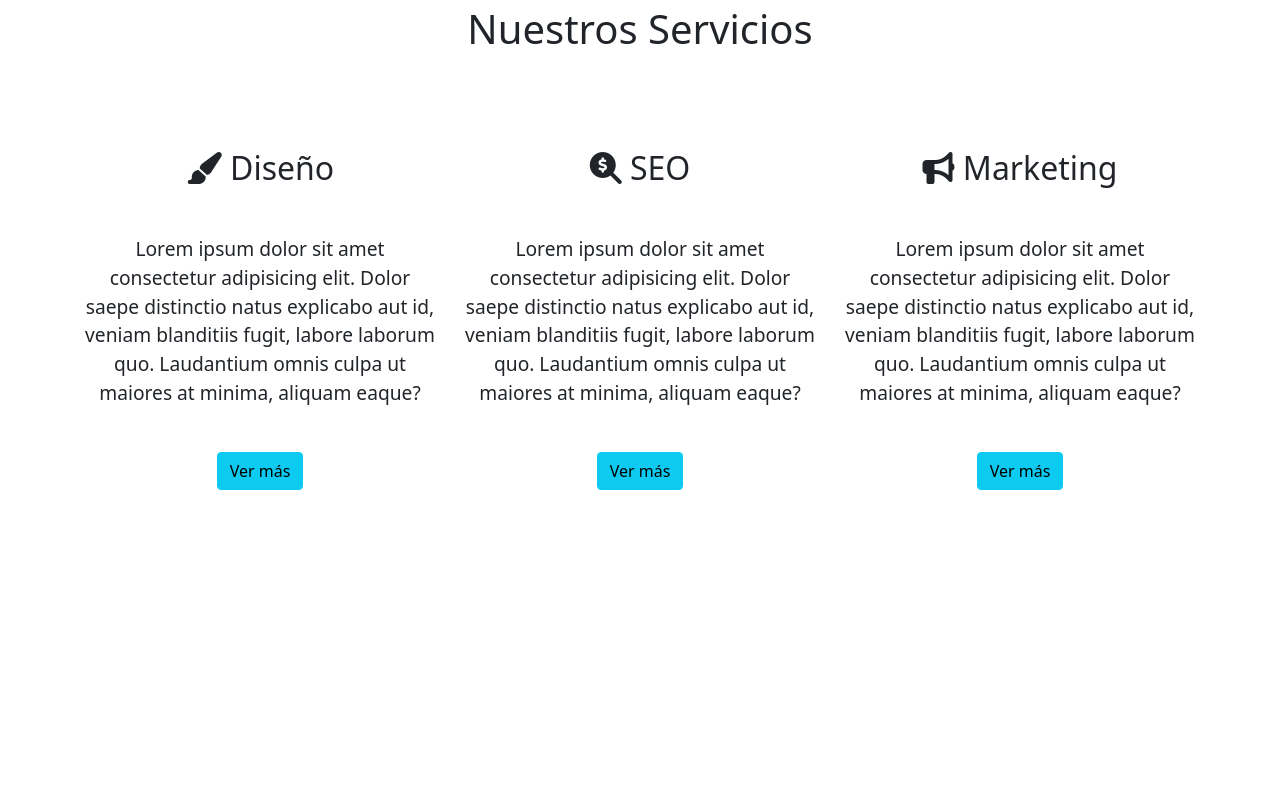
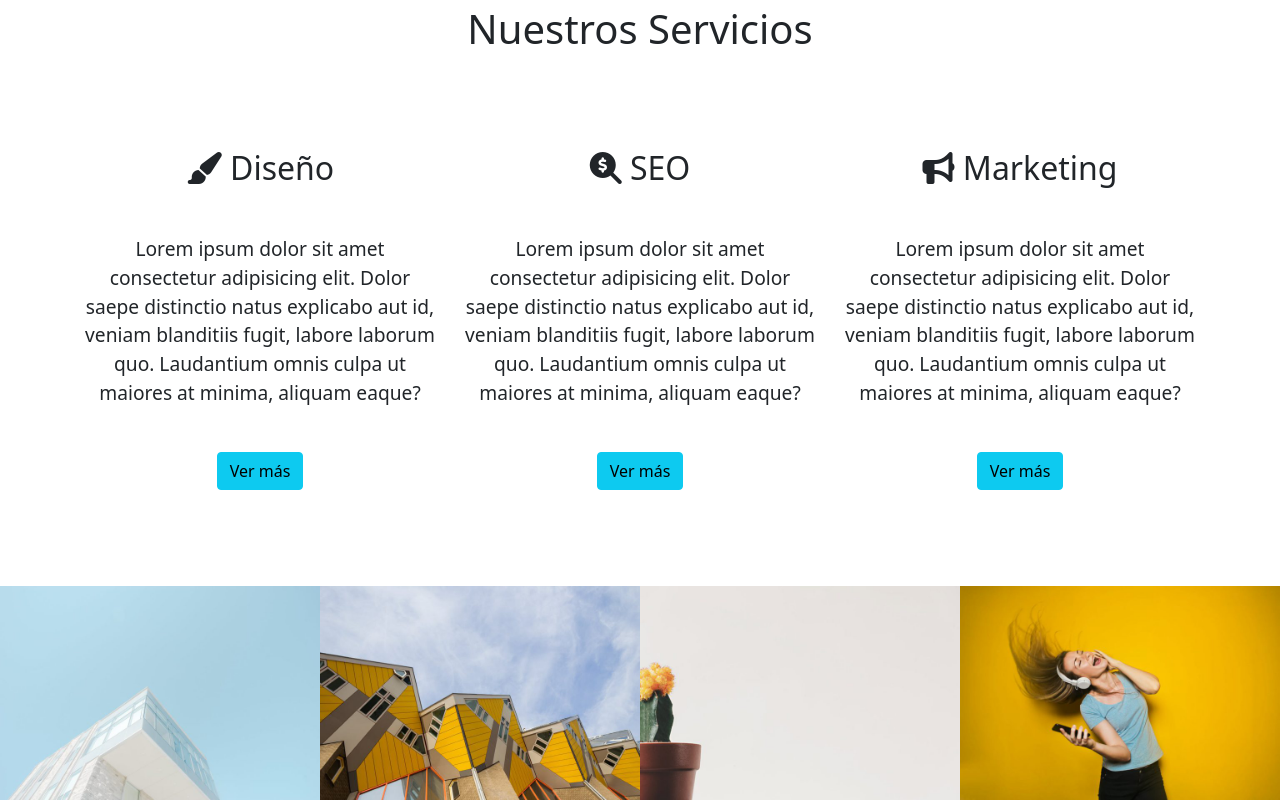
Before and after one commit to AxelPando/Proyecto01Bts5, a plain HTML site: page index.html in a window 1280 px wide. Shown: the part 1406-2206 px from the top of the page. Before the commit the page ends 1944 px from the top, so only its background shows below. Drawn offline with nearby package versions, Linux system fonts and the light colour scheme.

Commit message:
Sección Galería

```diff
--- a/index.html
+++ b/index.html
@@ -125,7 +125,24 @@
           </div>
         </div>
         </section>
+        <!-- Galería -->
+        <section id="galeria">
+          <div class="row mt-5 g-0"> <!-- No gutters -->
+            <div class="col-sm-12 col-md-3">
+              <img src="img/pexels-photo-1029615-768x512.jpeg" alt="" class="img-fluid">
+            </div>
+            <div class="col-sm-12 col-md-3">
+              <img src="img/pexels-photo-1152573-768x512.jpeg" alt="" class="img-fluid">
+            </div>
+            <div class="col-sm-12 col-md-3">
+              <img src="img/pexels-photo-403575-768x512.jpeg" alt="" class="img-fluid">
+            </div>
+            <div class="col-sm-12 col-md-3">
+              <img src="img/pexels-photo-761963-768x512.jpeg" alt="" class="img-fluid">
+            </div>
 
+          </div>
+        </section>
 
 
     <!-- Bootstrap JavaScript Libraries -->
```
